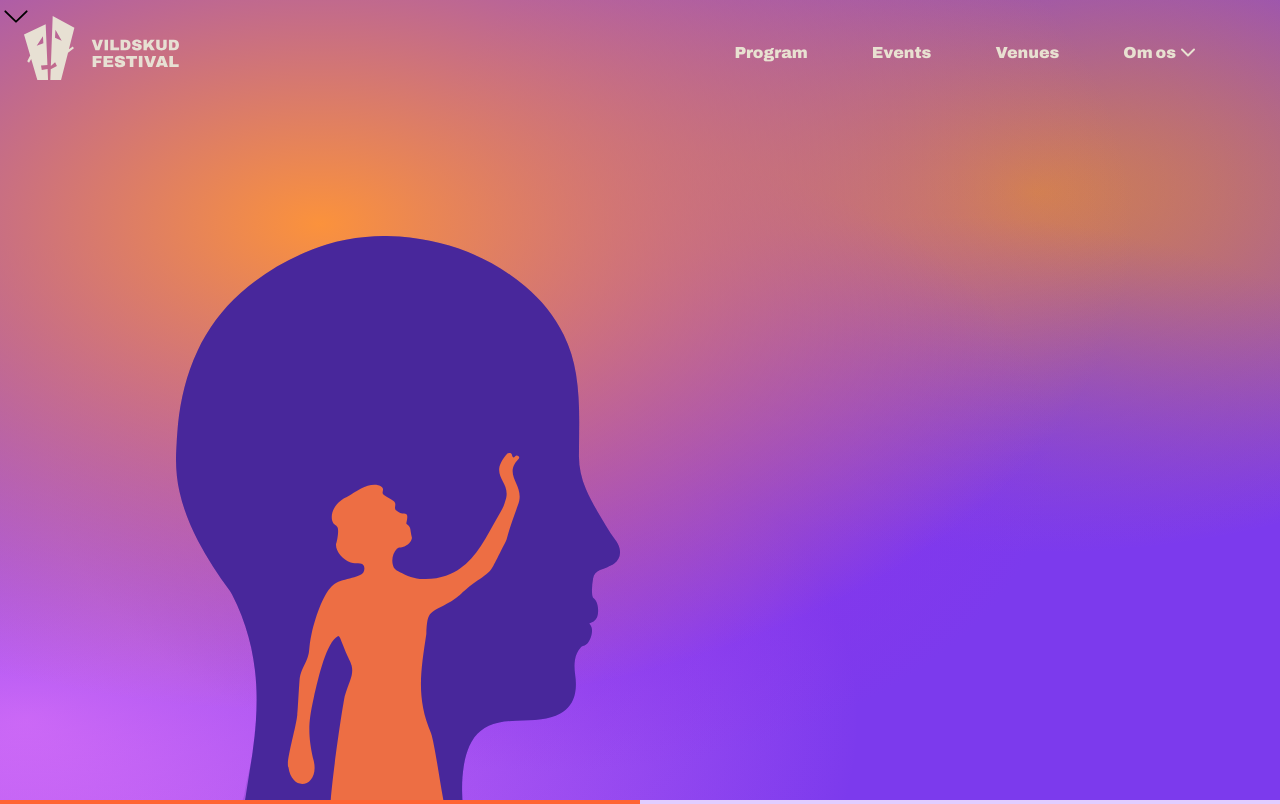
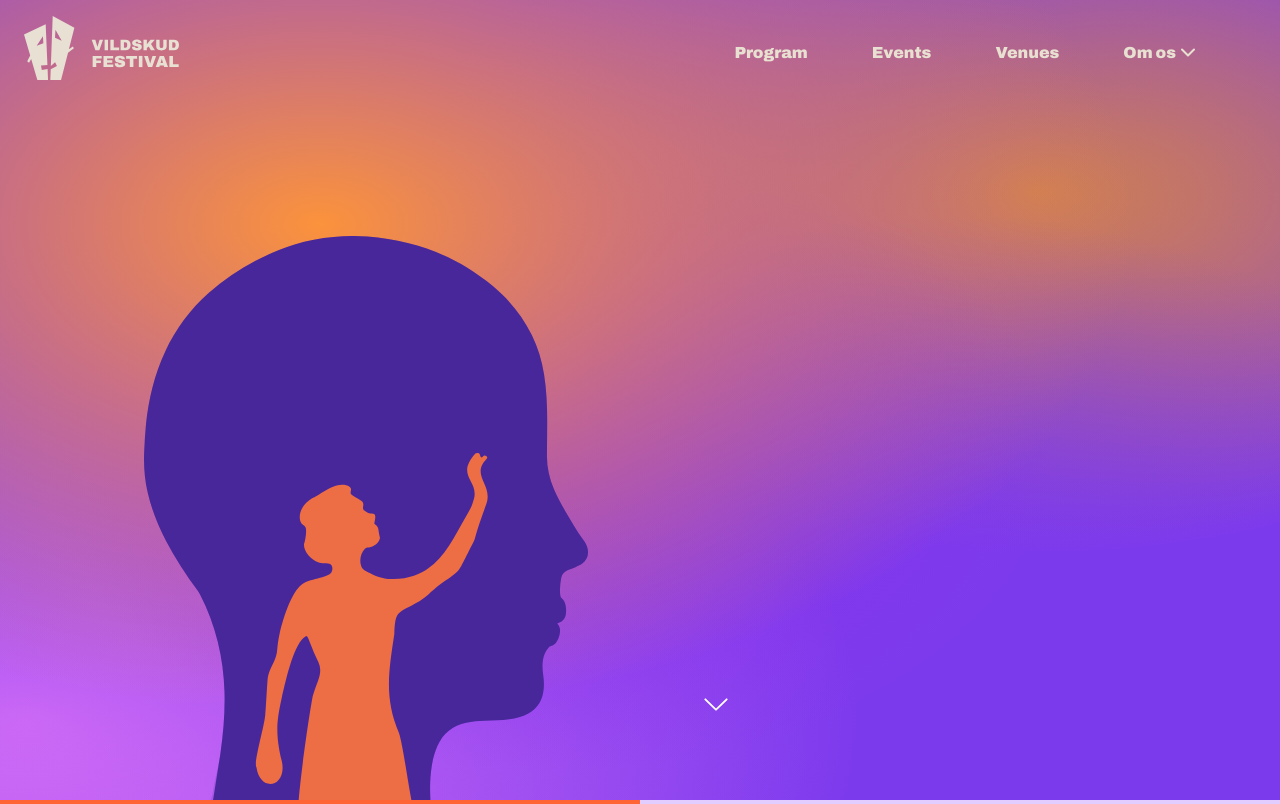
Before and after one commit to chri29kx/Vildskud, a website built with Vite: page src/index.html in a window 1280 px wide. Shown: the top 804 px of the page. Built offline with nearby package versions, Linux system fonts and the light colour scheme.

Commit message:
pil på forside

```diff
--- a/src/index.html
+++ b/src/index.html
@@ -72,21 +72,24 @@
       </nav>
     </header>
     <div class="bg flex h-screen">
-      <div>
-        <svg width="32" height="32" viewBox="0 0 1024 1024">
-          <path
-            fill="currentColor"
-            d="M831.872 340.864L512 652.672L192.128 340.864a30.592 30.592 0 0 0-42.752 0a29.12 29.12 0 0 0 0 41.6L489.664 714.24a32 32 0 0 0 44.672 0l340.288-331.712a29.12 29.12 0 0 0 0-41.728a30.592 30.592 0 0 0-42.752 0z"
-          />
-        </svg>
-      </div>
       <!-- splashfoto her -->
+
       <div class="mt-auto lg:pl-36">
         <img class="hidden lg:block" src="img/ghead.svg" alt="splash" />
       </div>
       <div class="z-0 mt-auto">
         <!-- mobil  -->
         <img class="lg:hidden" src="img/ghead.svg" alt="" />
+      </div>
+      <div
+        class="z-50 mt-auto pr-52 pb-14 md:flex md:justify-end md:pl-28 md:pb-20"
+      >
+        <svg width="32" height="32" viewBox="0 0 1024 1024">
+          <path
+            fill="white"
+            d="M831.872 340.864L512 652.672L192.128 340.864a30.592 30.592 0 0 0-42.752 0a29.12 29.12 0 0 0 0 41.6L489.664 714.24a32 32 0 0 0 44.672 0l340.288-331.712a29.12 29.12 0 0 0 0-41.728a30.592 30.592 0 0 0-42.752 0z"
+          />
+        </svg>
       </div>
       <!-- <img class="h-screen w-auto" src="img/splash.webp" alt="Splashfoto" /> -->
     </div>
```
